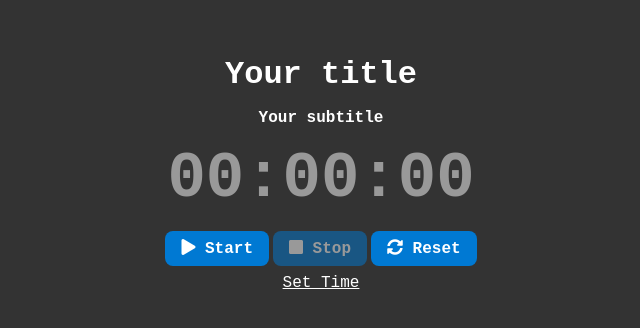
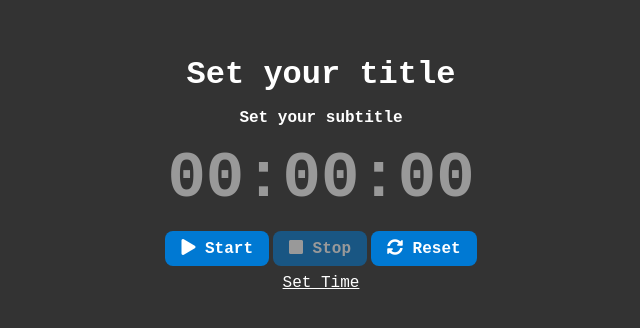
Before and after one commit to jgdoncel/timer, a plain HTML site: page index.html in a window 1280 px wide. Shown: the part 230-558 px from the top of the page, without its empty margins (319-959 px from the left). Drawn offline with Linux system fonts and the light colour scheme; a web font is replaced by a local one.

Commit message:
Update index.html

```diff
--- a/index.html
+++ b/index.html
@@ -12,8 +12,8 @@
 
     <div id="container">
 
-    <div id="title"><span id="title-span">Your title</span><input type="text" id="title-input"></div>
-    <div id="subtitle"><span id="subtitle-span">Your subtitle</span><input type="text" id="subtitle-input" value=""></div>
+    <div id="title"><span id="title-span">Set your title</span><input type="text" id="title-input"></div>
+    <div id="subtitle"><span id="subtitle-span">Set your subtitle</span><input type="text" id="subtitle-input" value=""></div>
 
     <div id="timer">00:00:00</div>
 
```
